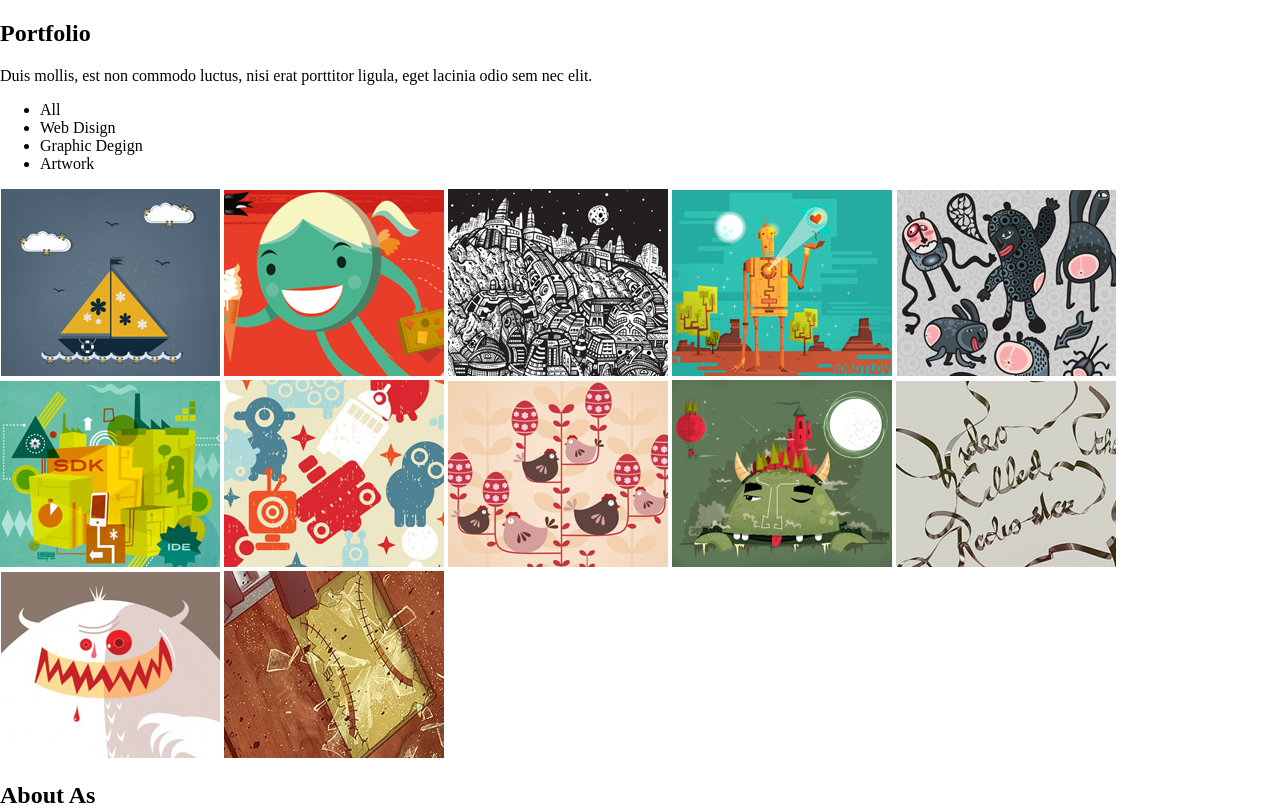
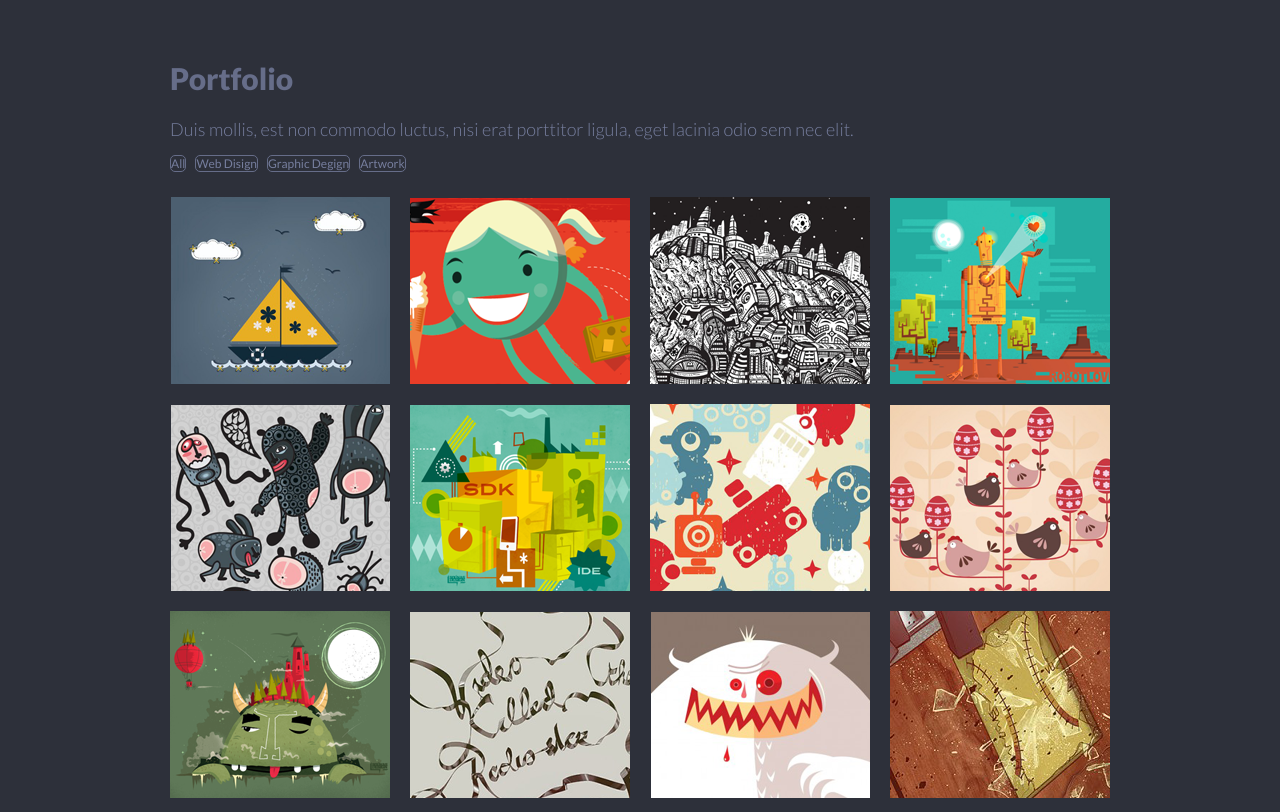
Before and after one commit to Olexan7/singolo, a plain HTML site: page singolo2.html in a window 1280 px wide. Shown: the top 812 px of the page. Drawn offline with Linux system fonts and the light colour scheme.

Commit message:
init: add styles for portfolio block

```diff
--- a/singolo2.css
+++ b/singolo2.css
@@ -1,4 +1,66 @@
 body {
-  margin: 0px;
-  padding: 0px;
+  margin: 0;
+  padding: 0;
+  font-family: Lato;
 }
+
+.wrapper {
+  margin: 0 auto;
+  width: 1020px;
+}
+
+.portfolio {
+  background-color: #2d303a;
+  height: 864px;
+  border-bottom: 6px solid #323746;
+}
+
+.header-portfolio {
+  margin: 0;
+  padding-left: 40px;
+  padding-right: 40px;
+  padding-top: 60px;
+  font-size: 30px;
+  color: #666d89;
+  font-weight: 900;
+}
+
+.info-portfolio {
+  padding-left: 40px;
+  padding-right: 40px;
+  margin-top: 22px;
+  margin-bottom: 10px;
+  font-size: 18px;
+  color: #767e9e;
+  font-family: "Lato";
+  font-weight: 300;
+}
+
+.navigation-portfolio {
+  color: #767e9e;
+}
+.nav-list {
+  margin-top: 12px;
+}
+
+.link-nav {
+  display: inline;
+  font-size: 12px;
+  color: #767e9e;
+  font-weight: 400;
+  border: 1px solid #666d89;
+  border-radius: 5px;
+  text-align: center;
+  margin-right: 6px;
+}
+
+.layout-gallery {
+  padding-left: 30px;
+  padding-right: 30px;
+  display: flex;
+  flex-wrap: wrap;
+}
+
+.picture {
+  padding: 10px;
+}
--- a/singolo2.html
+++ b/singolo2.html
@@ -12,7 +12,7 @@
   </head>
   <body>
     <section class="portfolio">
-      <div class="wraper">
+      <div class="wrapper">
         <h2 class="header-portfolio">Portfolio</h2>
         <p class="info-portfolio">
           Duis mollis, est non commodo luctus, nisi erat porttitor ligula, eget
@@ -43,7 +43,7 @@
       </div>
     </section>
     <section class="about">
-      <div class="wraper">
+      <div class="wrapper">
         <h2 class="header-about">About As</h2>
         <p class="about-info">
           Fusce dapibus, tellus ac cursus commodo, tortor mauris condimentum.
```
